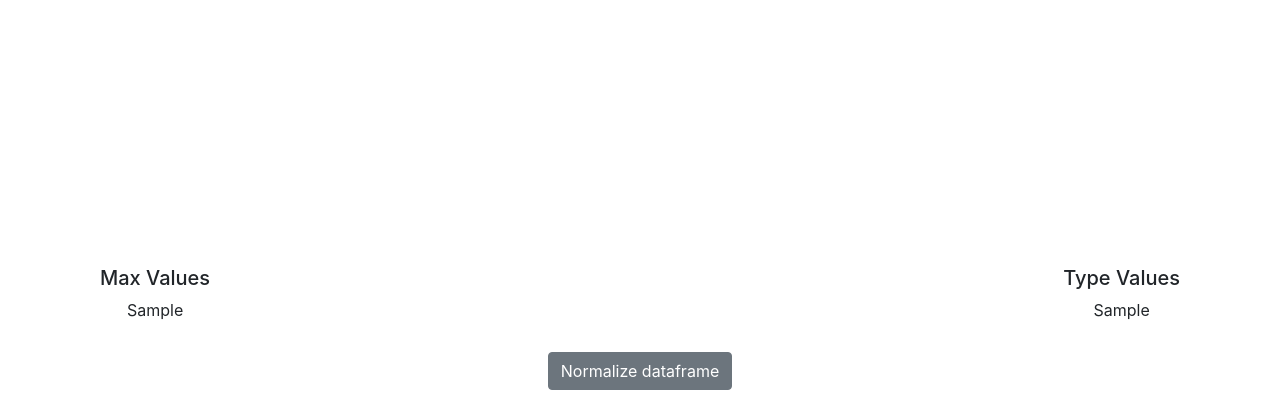
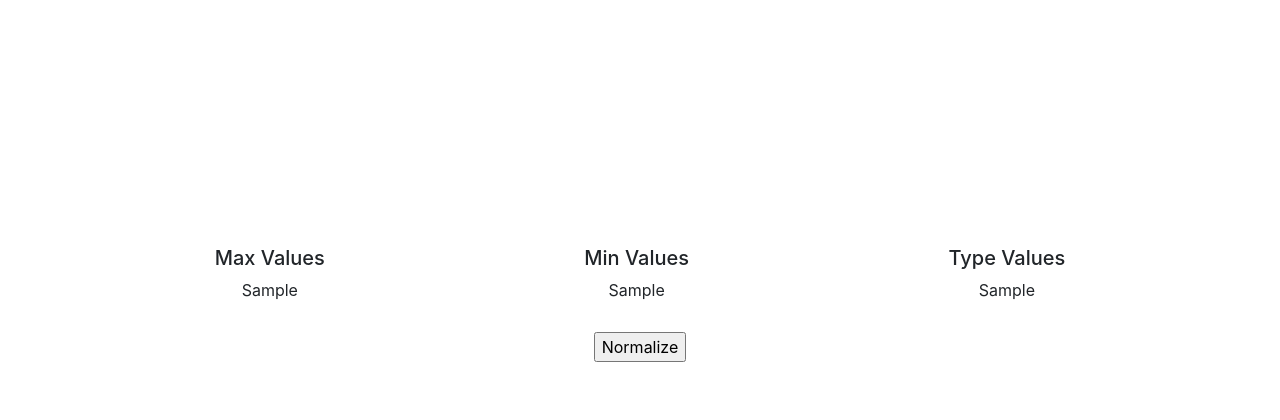
Before and after one commit to silvaalcantara/cellAnalyzerWithKNN, a Flask app: template templates/index.html in a window 1280 px wide. Shown: the part 475-895 px from the top of the page. After the commit the page ends 837 px from the top, so only its background shows below. Run offline with Flask 2, Linux system fonts and the light colour scheme; the template is opened without the code that fills it: most values are stand-ins (such as "Sample title", 1, 10 or a date in 2020); some libraries are stand-ins or nearby versions.

Commit message:
Adding normalization function and min values table

```diff
--- a/app.py
+++ b/app.py
@@ -15,6 +15,7 @@ app = Flask(__name__)
 app.config['SQLALCHEMY_DATABASE_URI'] = 'sqlite:///app_database.db'
 db = SQLAlchemy(app)
 
+
 @app.before_first_request
 def create_database():
     db.create_all()
@@ -23,19 +24,57 @@ def create_database():
 
 @app.route('/', methods=['POST', 'GET'])
 def index():
-    try:
-        tabela = pd.read_csv('data.csv')
 
-        df_html = tabela.to_html()
-        max_values = tabela.max().to_frame(name='max_values')
-        type_values = tabela.dtypes.to_frame(name='type_values')
+    tabela = pd.read_csv('data.csv')
 
-        max_html = max_values.to_html()
-        types_html = type_values.to_html()
-    except:
-        return render_template('index.html')
+    if request.method == 'POST':
+        try:
+            tabela = normalize(tabela)
+            df_html = tabela.to_html()
+            max_values = tabela.max().to_frame(name='max_values')
+            min_values = tabela.min().to_frame(name='min_values')
+            type_values = tabela.dtypes.to_frame(name='type_values')
 
-    return render_template('index.html', table_html=df_html, max_values=max_html, type_values=types_html)
+            max_html = max_values.to_html()
+            min_html = min_values.to_html()
+            types_html = type_values.to_html()
+        except:
+            return render_template('index.html')
+
+        return render_template('index.html', table_html=df_html, max_values=max_html, min_values=min_html, type_values=types_html)
+    else:
+        try:
+            df_html = tabela.to_html()
+            max_values = tabela.max().to_frame(name='max_values')
+            min_values = tabela.min().to_frame(name='min_values')
+            type_values = tabela.dtypes.to_frame(name='type_values')
+
+            max_html = max_values.to_html()
+            min_html = min_values.to_html()
+            types_html = type_values.to_html()
+        except:
+            return render_template('index.html')
+
+        return render_template('index.html', table_html=df_html, max_values=max_html, min_values=min_html, type_values=types_html)
+
+
+def normalize(tabela):
+    # Para começar a normalizacao, trocamos todas as strings '?' por NaN (Not a Number)
+    tabela['Bare_Nuclei'] = tabela['Bare_Nuclei'].replace('?', np.nan)
+
+    # Criamos um imputer que tira a media da coluna Bare_Nuclei
+    imputer = SimpleImputer(missing_values=np.nan, strategy='mean')
+
+    # Aqui o imputer pega os valores da coluna para tirar a media
+    imputer = imputer.fit(tabela.iloc[:, 5:6])
+
+    # Aqui os valores sao inseridos de volta no dataframe
+    tabela.iloc[:,5:6] = imputer.transform(tabela.iloc[:,5:6])
+
+    # Para padronizar as colunas, mudamos seu tipo para int
+    tabela['Bare_Nuclei'] = tabela.Bare_Nuclei.astype(int)
+
+    return tabela
 
 
 if __name__ == "__main__":
--- a/templates/index.html
+++ b/templates/index.html
@@ -30,22 +30,26 @@
                     </div>
                 </div>
 
-                <div class="row">
-                    <div class="col" style="width: 70%; overflow: hidden; padding-top: 50px; margin: 0 auto;">
-                        <div style="width: max-content; float: left; text-align: center;">
-                            <h5>Max Values</h5>
-                            {{max_values | safe}}
-                        </div>
-                        <div style="width: max-content; float: right; text-align: center;">
-                            <h5>Type Values</h5>
-                            {{type_values | safe}}
-                        </div>
+                <div class="row" style="padding-top: 30px;">
+                    <div class="col-auto" style="text-align: center; margin: 0 auto;">
+                        <h5>Max Values</h5>
+                        {{max_values | safe}}
+                    </div>
+                    <div class="col-auto" style="text-align: center; margin: 0 auto;">
+                        <h5>Min Values</h5>
+                        {{min_values | safe}}
+                    </div>
+                    <div class="col-auto" style="text-align: center; margin: 0 auto;">
+                        <h5>Type Values</h5>
+                        {{type_values | safe}}
                     </div>
                 </div>
 
                 <div class="text-center" style="padding-bottom: 30px; padding-top: 30px;">
                     <div class="btn-group" role="group" aria-label="Basic example">
-                        <button id="normalize" type="button" class="btn btn-secondary">Normalize dataframe</button>
+                        <form action="/" method="POST">
+                            <input type="submit" value="Normalize">
+                        </form>
                     </div>
                 </div>
 
```
